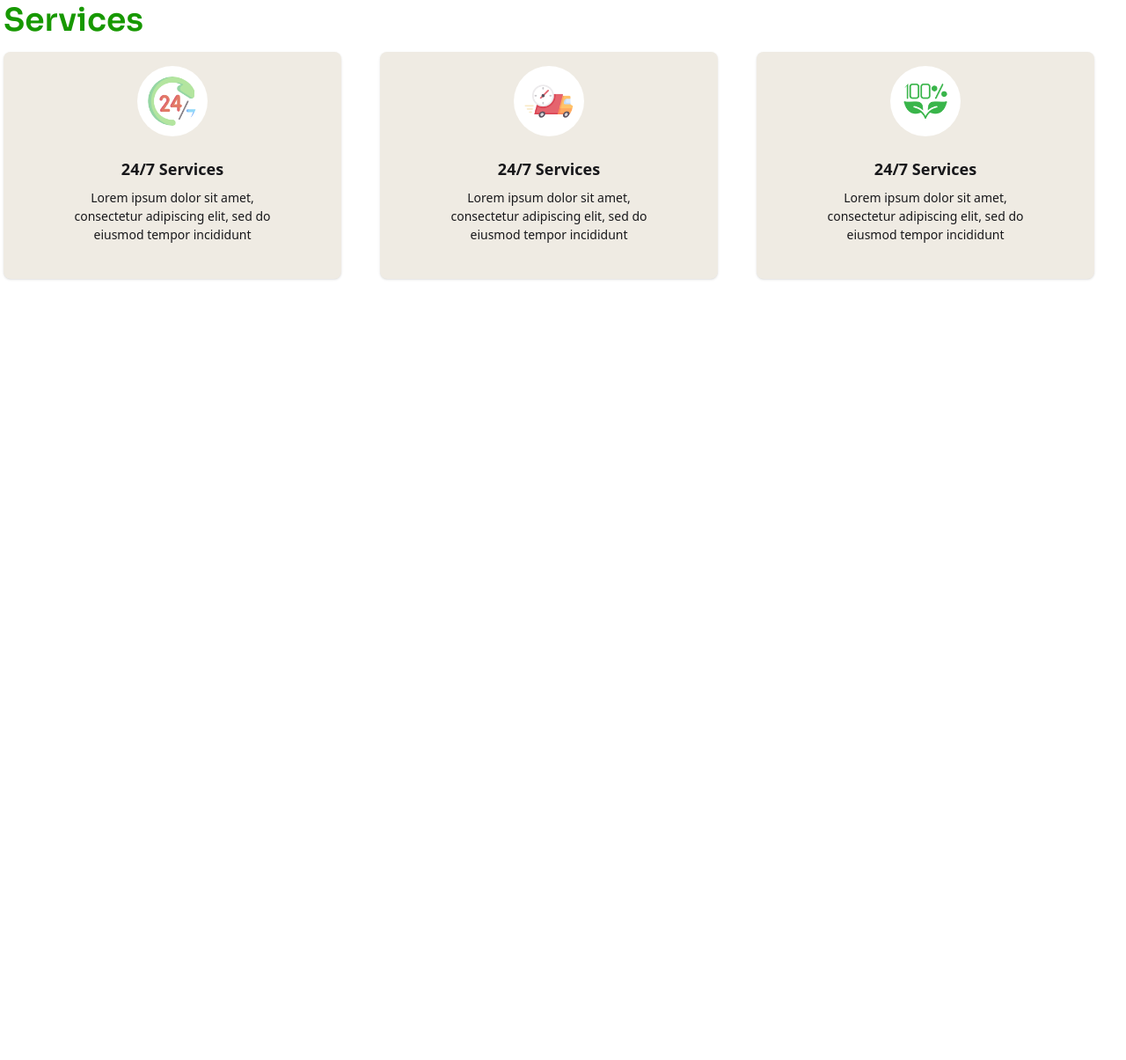
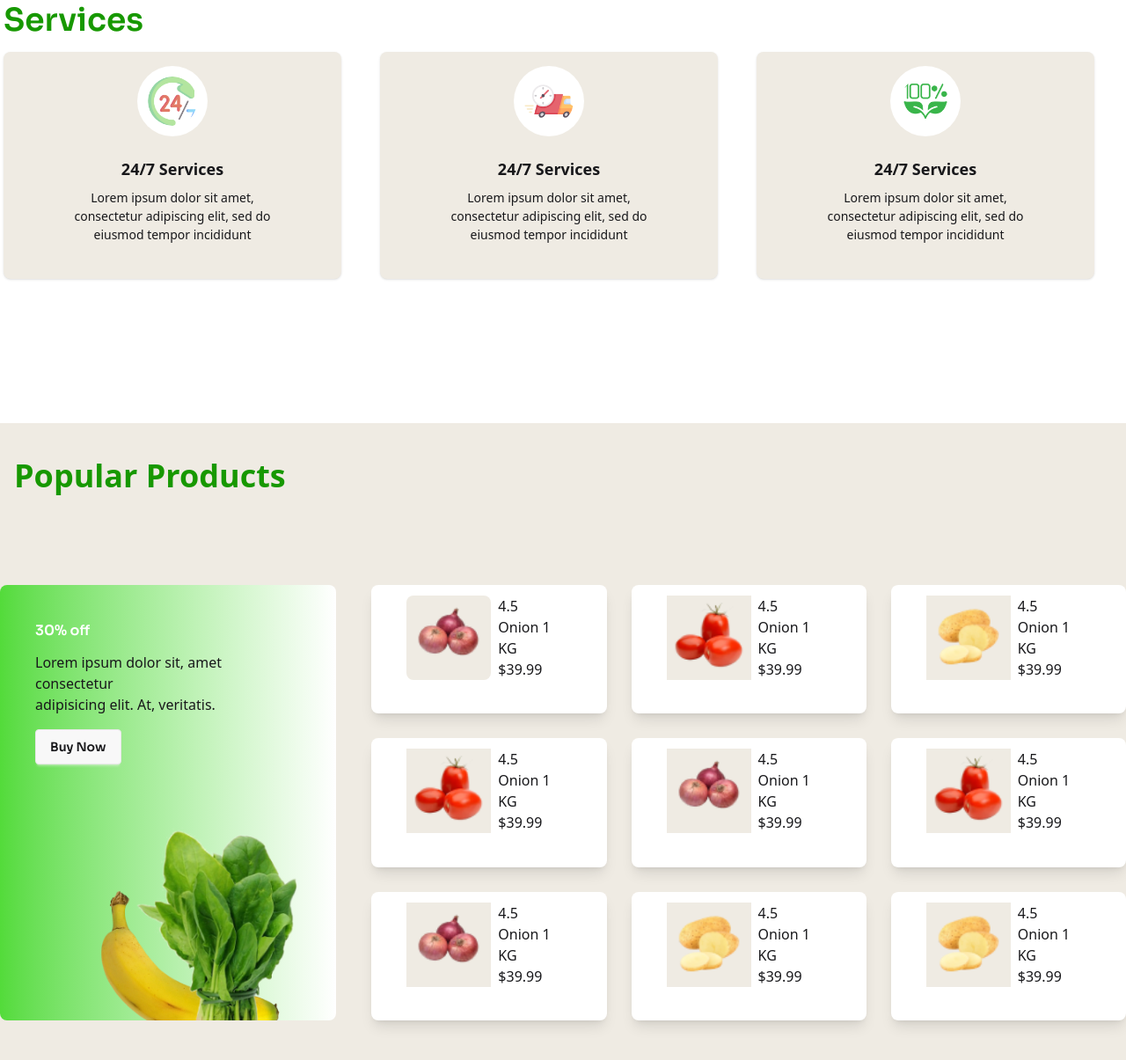
Before and after one commit to asifikram/natural-vegitable, a plain HTML site: page index.html in a window 1280 px wide. Shown: the part 1474-2679 px from the top of the page at 88% size. Before the commit the page ends 1795 px from the top, so only its background shows below. Drawn offline with nearby package versions, Linux system fonts and the light colour scheme.

Commit message:
finish the populer section

```diff
--- a/index.html
+++ b/index.html
@@ -111,42 +111,179 @@
     </header>
     <main>
       <!-- services-section -->
-      <section class="md:container md:mx-auto mt-24 p-5 md:p-1  ">
-        <h1 class="font-semibold text-4xl sora text-[#179800] mb-4">Services</h1>
+      <section class="md:container md:mx-auto mt-24 p-5 md:p-1">
+        <h1 class="font-semibold text-4xl sora text-[#179800] mb-4">
+          Services
+        </h1>
         <div
-          class="grid grid-cols-1 md:grid md:grid-cols-2 md:gap-3  lg:grid lg:grid-cols-3 gap-5 "
+          class="grid grid-cols-1 md:grid md:grid-cols-2 md:gap-3 lg:grid lg:grid-cols-3 gap-5"
         >
           <!-- first-service -->
-          <div class="card bg-[#EFEBE3] md:w-96 shadow-sm p-4 ">
-             <img class="md:size-20 mx-auto bg-white rounded-full p-3" src="c2-assets/service.png" alt="">
+          <div class="card bg-[#EFEBE3] md:w-96 shadow-sm p-4">
+            <img
+              class="md:size-20 mx-auto bg-white rounded-full p-3"
+              src="c2-assets/service.png"
+              alt=""
+            />
             <div class="card-body items-center text-center">
-              <h2 class="card-title">24/7 Services </h2>
+              <h2 class="card-title">24/7 Services</h2>
               <p>
-               Lorem ipsum dolor sit amet, <br> consectetur adipiscing elit, sed do <br> eiusmod tempor incididunt
+                Lorem ipsum dolor sit amet, <br />
+                consectetur adipiscing elit, sed do <br />
+                eiusmod tempor incididunt
               </p>
-
             </div>
           </div>
           <!-- second-service -->
-           <div class="card bg-[#EFEBE3] md:w-96 shadow-sm p-4 ">
-             <img class="md:size-20 mx-auto bg-white rounded-full p-3" src="c2-assets/delivery.png" alt="">
+          <div class="card bg-[#EFEBE3] md:w-96 shadow-sm p-4">
+            <img
+              class="md:size-20 mx-auto bg-white rounded-full p-3"
+              src="c2-assets/delivery.png"
+              alt=""
+            />
             <div class="card-body items-center text-center">
-              <h2 class="card-title">24/7 Services </h2>
+              <h2 class="card-title">24/7 Services</h2>
               <p>
-               Lorem ipsum dolor sit amet, <br> consectetur adipiscing elit, sed do <br> eiusmod tempor incididunt
+                Lorem ipsum dolor sit amet, <br />
+                consectetur adipiscing elit, sed do <br />
+                eiusmod tempor incididunt
               </p>
-
             </div>
           </div>
           <!-- third-service -->
-           <div class="card bg-[#EFEBE3] md:w-96 shadow-sm p-4 ">
-             <img class="md:size-20 mx-auto bg-white rounded-full p-3" src="c2-assets/healthy.png" alt="">
+          <div class="card bg-[#EFEBE3] md:w-96 shadow-sm p-4">
+            <img
+              class="md:size-20 mx-auto bg-white rounded-full p-3"
+              src="c2-assets/healthy.png"
+              alt=""
+            />
             <div class="card-body items-center text-center">
-              <h2 class="card-title">24/7 Services </h2>
+              <h2 class="card-title">24/7 Services</h2>
               <p>
-               Lorem ipsum dolor sit amet, <br> consectetur adipiscing elit, sed do <br> eiusmod tempor incididunt
+                Lorem ipsum dolor sit amet, <br />
+                consectetur adipiscing elit, sed do <br />
+                eiusmod tempor incididunt
               </p>
+            </div>
+          </div>
+        </div>
+      </section>
+      <!-- populer-product -->
+      <section class="mt-40 bg-[#EFEBE3] ">
+        <h1 class="font-semibold text-4xl text-[#179800] pl-4 md:container md:mx-auto pt-10 ">Popular Products</h1>
+        <div class="md:flex md:container md:mx-auto gap-10 py-26">
 
+          <!-- offers -->
+          <div
+            class="bg-linear-to-r from-[#53DB3A] to-[#FFFFFF] px-10 pt-10 lg:w-96 rounded-lg "
+          >
+            <h1 class="font-semibold text-white sora mb-3">30% off</h1>
+            <p class="mb-4">
+              Lorem ipsum dolor sit, amet consectetur <br />
+              adipisicing elit. At, veritatis.
+            </p>
+            <button class="btn sora">Buy Now</button>
+            <img class="pl-15 lg:pt-16" src="c2-assets/vegetable-offer.png" alt="" />
+          </div>
+          <div class="grid grid-cols-2 md:grid md:grid-cols-2 lg:grid lg:grid-cols-3 lg:gap-7 md:gap-3">
+            <div class="flex gap-2 bg-white shadow-lg md:px-10 md:py-3 px-5 py-3 rounded-lg">
+              <img
+                class="size-24 bg-[#EFEBE3] rounded-lg"
+                src="c2-assets/onion.png"
+                alt=""
+              />
+              <div>
+                <p>4.5</p>
+                <p>Onion 1 KG <br />$39.99</p>
+              </div>
+            </div>
+            <div class="flex gap-2 bg-white shadow-lg px-5 py-3 md:px-10 md:py-3 rounded-lg">
+              <img
+                class="size-24 bg-[#EFEBE3]"
+                src="c2-assets/tomato.png"
+                alt=""
+              />
+              <div>
+                <p>4.5</p>
+                <p>Onion 1 KG <br />$39.99</p>
+              </div>
+            </div>
+            <div class="flex gap-2 bg-white shadow-lg md:px-10 md:py-3 px-5 py-3 rounded-lg">
+              <img
+                class="size-24 bg-[#EFEBE3]"
+                src="c2-assets/potato.png"
+                alt=""
+              />
+              <div>
+                <p>4.5</p>
+                <p>Onion 1 KG <br />$39.99</p>
+              </div>
+            </div>
+            <div class="flex gap-2 bg-white shadow-lg md:px-10 md:py-3 px-5 py-3 rounded-lg">
+              <img
+                class="size-24 bg-[#EFEBE3]"
+                src="c2-assets/tomato.png"
+                alt=""
+              />
+              <div>
+                <p>4.5</p>
+                <p>Onion 1 KG <br />$39.99</p>
+              </div>
+            </div>
+            <div class="flex gap-2 bg-white shadow-lg md:px-10 md:py-3 px-5 py-3 rounded-lg">
+              <img
+                class="size-24 bg-[#EFEBE3]"
+                src="c2-assets/onion.png"
+                alt=""
+              />
+              <div>
+                <p>4.5</p>
+                <p>Onion 1 KG <br />$39.99</p>
+              </div>
+            </div>
+            <div class="flex gap-2 bg-white shadow-lg md:px-10 md:py-3 px-5 py-3 rounded-lg">
+              <img
+                class="size-24 bg-[#EFEBE3]"
+                src="c2-assets/tomato.png"
+                alt=""
+              />
+              <div>
+                <p>4.5</p>
+                <p>Onion 1 KG <br />$39.99</p>
+              </div>
+            </div>
+            <div class="flex gap-2 bg-white shadow-lg md:px-10 md:py-3 px-5 py-3 rounded-lg md:hidden lg:flex">
+              <img
+                class="size-24 bg-[#EFEBE3]"
+                src="c2-assets/onion.png"
+                alt=""
+              />
+              <div>
+                <p>4.5</p>
+                <p>Onion 1 KG <br />$39.99</p>
+              </div>
+            </div>
+            <div class="flex lg:flex gap-2 bg-white shadow-lg md:px-10 md:py-3 px-5 py-3 rounded-lg md:hidden">
+              <img
+                class="size-24 bg-[#EFEBE3]"
+                src="c2-assets/potato.png"
+                alt=""
+              />
+              <div>
+                <p>4.5</p>
+                <p>Onion 1 KG <br />$39.99</p>
+              </div>
+            </div>
+            <div class="flex lg:flex gap-2 bg-white shadow-lg px-10 py-3 rounded-lg md:hidden">
+              <img
+                class="size-24 bg-[#EFEBE3]"
+                src="c2-assets/potato.png"
+                alt=""
+              />
+              <div>
+                <p>4.5</p>
+                <p>Onion 1 KG <br />$39.99</p>
+              </div>
             </div>
           </div>
         </div>
```
